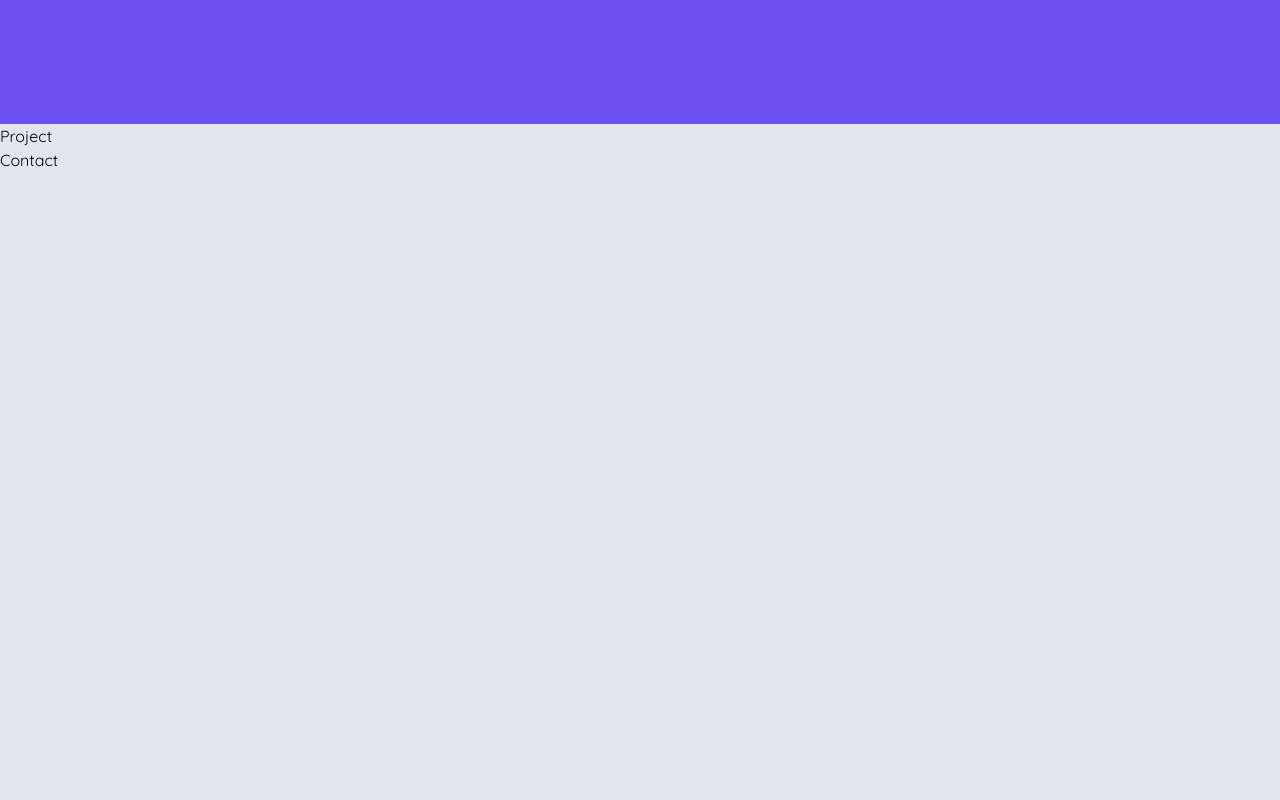
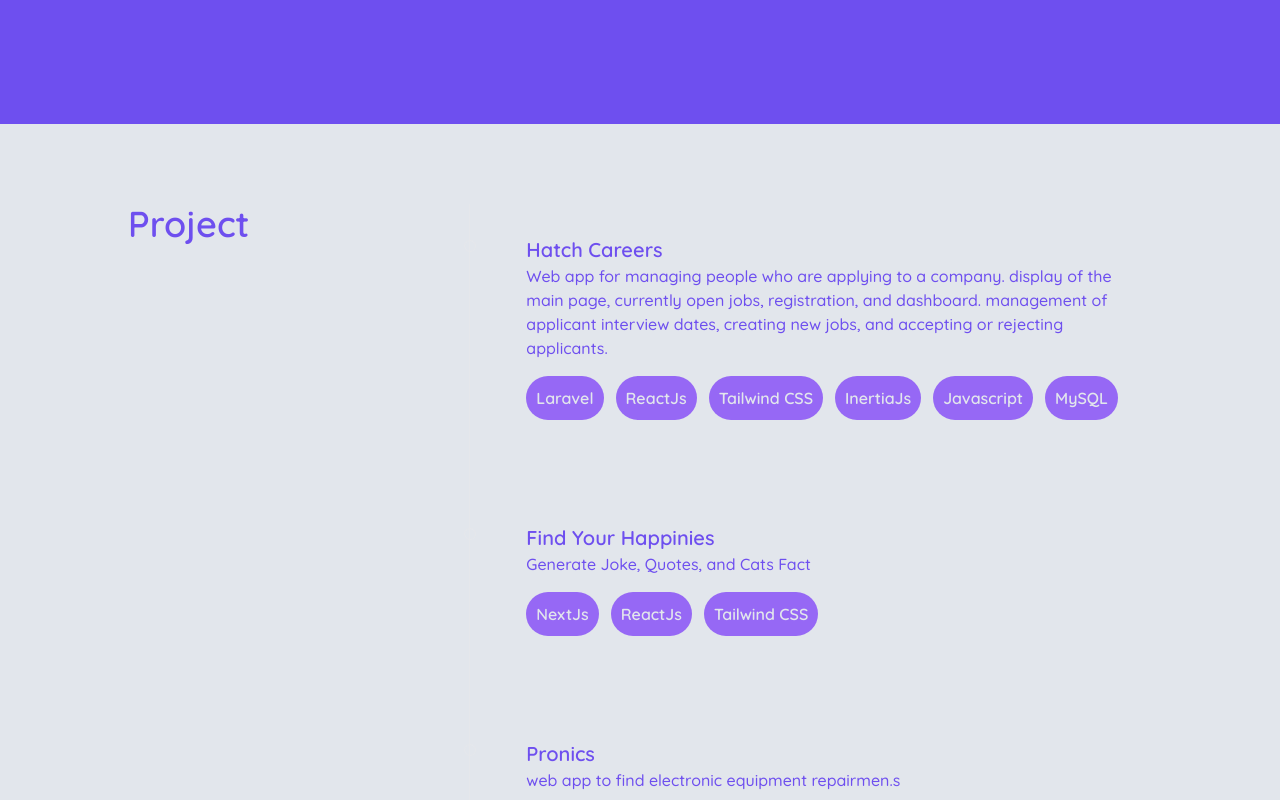
Before and after one commit to Wing-Dimas/portofolio, a Next.js app: page / in a window 1280 px wide. Shown: the part 1460-2260 px from the top of the page. Before the commit the page ends 2144 px from the top, so only its background shows below. Built offline with nearby package versions, Linux system fonts and the light colour scheme.

Commit message:
feat: create project section

```diff
--- a/src/components/Project.tsx
+++ b/src/components/Project.tsx
@@ -1,5 +1,23 @@
 import React from "react";
+import Timeline from "./shared/Timeline";
+import { data } from "@/constant/data/project";
 
 export default function Project() {
-  return <div>Project</div>;
+  return (
+    <section className="py-20">
+      <div className="container md:px-32 flex justify-between mx-auto relative min-h-[80vh]">
+        <div className="flex-1">
+          <h2 className="subtitle text-primary">Project</h2>
+        </div>
+        <div className="flex-[2]">
+          <Timeline
+            items={data}
+            variant="primary"
+            enableTimeline={false}
+            enableRangeDate={false}
+          />
+        </div>
+      </div>
+    </section>
+  );
 }
--- a/src/components/shared/Timeline.tsx
+++ b/src/components/shared/Timeline.tsx
@@ -1,41 +1,60 @@
 import ProjectType from "@/types/Project";
-import { IconPointFilled } from "@tabler/icons-react";
 import React from "react";
 import Badge from "./Badge";
 import { formatRangeDate } from "@/utils/formatRangeDate";
 
+type Variant = "light" | "dark" | "primary";
+
 interface TimelineProps {
   items: ProjectType[];
   enableRangeDate?: boolean;
+  enableHover?: boolean;
+  enableTimeline?: boolean;
+  variant?: Variant;
 }
 
 export default function Timeline({
   items,
   enableRangeDate = false,
+  enableHover = true,
+  enableTimeline = true,
+  variant = "light",
 }: TimelineProps) {
   return (
-    <ol className="relative border-l border-light">
+    <ol className={`relative border-l border-${variant}`}>
       {items.map((item) => (
         <li className="mb-10 ml-6" key={item.id}>
-          <div className="absolute w-3 h-3 bg-gray-200 rounded-full mt-9 -left-1.5 border border-light"></div>
+          <div
+            className={`absolute w-3 h-3 ${
+              enableTimeline && "bg-gray-200"
+            } rounded-full mt-9 -left-1.5 border border-${variant}`}
+          ></div>
           <a
             href={item.link ? item.link : ""}
-            className="block p-8 hover:bg-[#7959FF] rounded-3xl"
+            className={`block p-8 rounded-3xl ${
+              enableHover && variant == "light"
+                ? "hover:bg-[#7959FF]"
+                : "hover:bg-[#E0D1FF]"
+            }`}
           >
-            <time className=" mb-1 leading-none font-normal text-base text-light ">
+            <time
+              className={`mb-1 leading-none font-normal text-base text-${variant}`}
+            >
               {enableRangeDate &&
                 formatRangeDate(
                   item.date_start ? item.date_start : null,
                   item.date_end
                 )}
             </time>
-            <h3 className="font-semibold text-light text-xl flex items-center">
+            <h3
+              className={`font-semibold text-${variant} text-xl flex items-center`}
+            >
               {item.title}{" "}
               {item.subtitle && (
                 <>⋅ {item.subtitle.map((subtitle) => subtitle)}</>
               )}
             </h3>
-            <p className="mb-4 text-base font-medium text-light">
+            <p className={`mb-4 text-base font-medium text-${variant}`}>
               {item.description}
             </p>
             <div className="flex flex-wrap gap-3">
--- /dev/null
+++ b/src/constant/data/project.ts
@@ -0,0 +1,27 @@
+import ProjectType from "@/types/Project";
+
+export const data: ProjectType[] = [
+  {
+    id: "1",
+    title: "Hatch Careers",
+    tech_stack: ["Laravel", "ReactJs", "Tailwind CSS", "InertiaJs", "Javascript", "MySQL"],
+    description:
+      "Web app for managing people who are applying to a company. display of the main page, currently open jobs, registration, and dashboard. management of applicant interview dates, creating new jobs, and accepting or rejecting applicants.",
+    link: "https://github.com/Wing-Dimas/hatch-careers",
+
+  },
+  {
+    id: "2",
+    title: "Find Your Happinies",
+    tech_stack: ["NextJs", "ReactJs", "Tailwind CSS"],
+    description:
+      "Generate Joke, Quotes, and Cats Fact",
+  },
+  {
+    id: "3",
+    title: "Pronics",
+    tech_stack: ["NextJs", "ReactJs", "Tailwind CSS"],
+    description:
+      "web app to find electronic equipment repairmen.s",
+  },
+];
```
